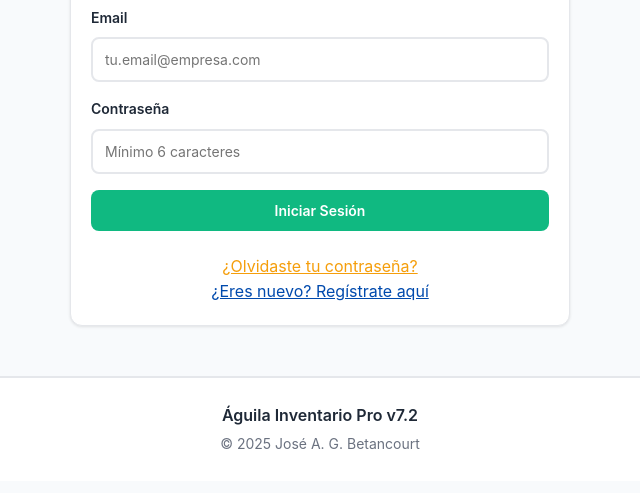
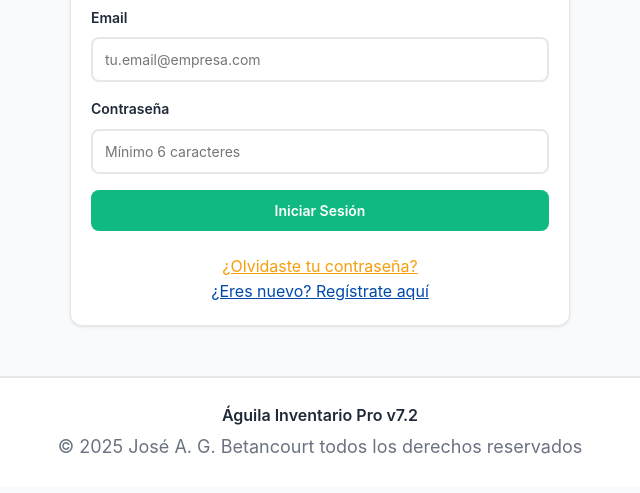
Before and after one commit to chivas11estar-ui/Aguila-inventario-pro, a plain HTML site: page index.html in a window 1280 px wide. Shown: the part 117-610 px from the top of the page, without its empty margins (320-960 px from the left). Drawn offline with Linux system fonts and the light colour scheme; no server answers.

Commit message:
Add files via upload

```diff
--- a/index.html
+++ b/index.html
@@ -365,7 +365,8 @@
 
   <footer style="background:var(--card-bg);padding:20px;text-align:center;border-top:2px solid var(--border);margin-top:40px;">
     <p style="margin:5px 0;font-weight:600;">Águila Inventario Pro v7.2</p>
-    <p style="margin:5px 0;color:var(--muted);font-size:14px;">&copy; 2025 José A. G. Betancourt</p>
+    <p style="margin:5px 0;color:var(--muted);font-size:18px;">&copy; 2025 José A. G. Betancourt
+                                           todos los derechos reservados</p>
   </footer>
 
   <!-- FIREBASE SCRIPTS -->
```
